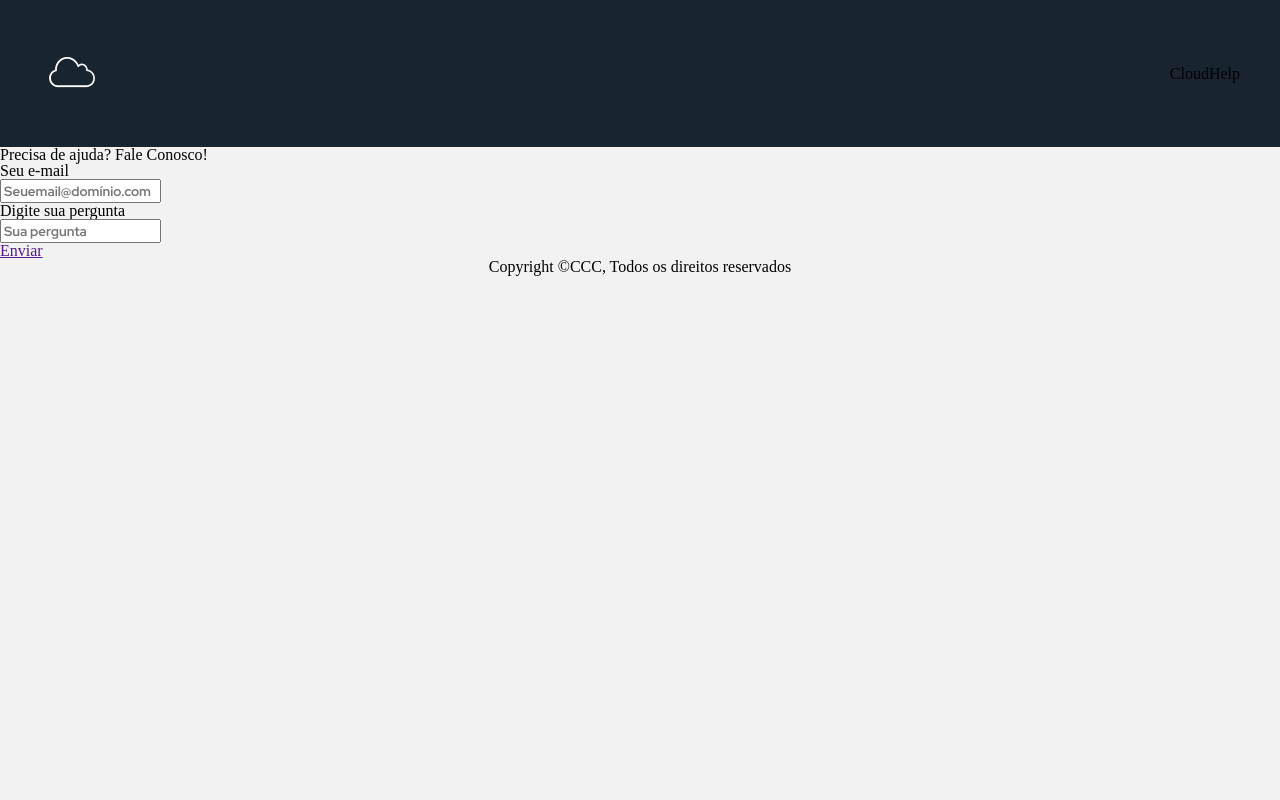
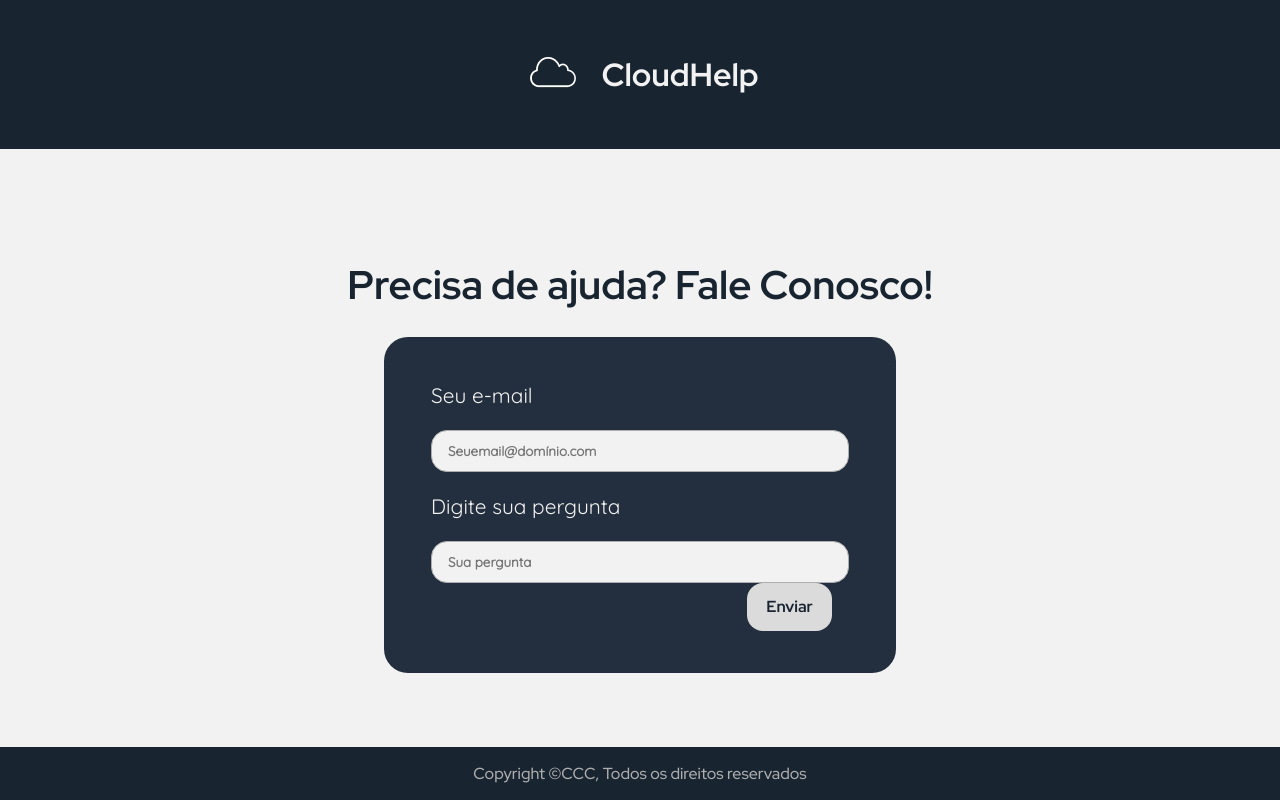
Before and after one commit to Arthur-KF18/Projeto-Portfolio-Create-Cloud-Computing, a plain HTML site: page Assets/templates/ajuda.html in a window 1280 px wide. Drawn offline with Linux system fonts and the light colour scheme.

Commit message:
Página ajuda finalizada

```diff
--- /dev/null
+++ b/Assets/static/ajuda.css
@@ -0,0 +1,87 @@
+@import url('../static/style.css');
+
+.header__ajuda{
+    font-family: var(--fonte-principal);
+    font-weight: var(--fonte-principal-bold);
+    color: var(--branco);
+    font-size: 2rem;
+    display: flex;
+    flex-direction: row;
+    background-color: var(--cor_cinza-principal);
+    padding: 2.5rem;
+    justify-content: center;
+    gap: 1rem;
+    align-items: center;
+}
+
+.ajudaTotal{
+    display: flex;
+    flex-direction: column;
+    justify-content: center;
+    align-items: center;
+    height: 80vh;
+    gap: 2rem;
+}
+
+.ajudaTotal>h2{
+    font-family: var(--fonte-principal);
+    font-weight: var(--fonte-principal-bold);
+    color: var(--cor_cinza-principal);
+    font-size: 2.5rem;
+}
+
+.secaoAjuda{
+    display: flex;
+    flex-direction: column;
+    justify-content: space-between;
+    align-items: center;
+    padding: 3rem 0;
+    background-color: var(--preto-claro);
+    width: 40vw;
+    height: 30vh;
+    border-radius: 1.5rem;
+}
+
+.sa--box{
+    display: flex;
+    flex-direction: column;
+    justify-content: center;
+    align-items: flex-start;
+    gap: 1.5rem;
+}
+
+.sa--box>h4{
+    font-family: var(--fonte-texto-regular);
+    font-weight: var(--fonte-principal-regular);
+    color: var(--branco);
+    font-size: 1.3rem;
+}
+
+.sa--box>input{
+    background-color: var(--branco);
+    font-family: var(--fonte-texto-regular);
+    color: var(--cor_cinza-principal);
+    width: 30vw;
+    height: 2.5rem;
+    border-radius: 1rem;
+    border: 1px solid var(--cor_conteudo);
+    padding: 0 1rem;
+}
+
+.controleBotao{
+    display: flex;
+    flex-direction: row;
+    justify-content: center;
+    align-self: flex-end;
+    padding: 0 4rem;
+    font-family: var(--fonte-principal);
+    font-weight: var(--fonte-principal-bold);
+}
+
+.cb--estilo{
+    text-decoration: none;
+    color: var(--cor_cinza-principal);
+    background-color: var(--cor_cinza-esboco);
+    padding: 1rem 1.2rem;
+    border-radius: 1rem;
+}
--- a/Assets/static/central_login.css
+++ b/Assets/static/central_login.css
@@ -17,7 +17,7 @@
     display: flex;
     justify-content: center;
     align-items: center;
-    height: 77.7vh;
+    height: 80vh;
 }
 .conteudo_central_login{
     display: flex;
@@ -71,7 +71,7 @@
     font-weight: var(--fonte-principal-bold);
     font-size: 1rem;
 }
-.rodape__disclaimer{
+.rodape__login{
     background-color: var(--cor_cinza-principal);
     height: 6.62vh;
     width: 100%;
--- a/Assets/static/style.css
+++ b/Assets/static/style.css
@@ -4,6 +4,8 @@
 @import url('../static/logged_home.css');
 @import url('../static/minha_conta.css');
 @import url('../static/acessar_conta.css');
+@import url('../static/ajuda.css');
+@import url('../static/central_login.css');
 
 html {
     scroll-behavior: smooth;
--- a/Assets/templates/ajuda.html
+++ b/Assets/templates/ajuda.html
@@ -18,30 +18,30 @@
 </head>
 
 <header>
-    <section class="header__secao">
+    <section class="header__ajuda">
         <picture><img src="../static/images/Logo.png" alt="logo.CCC" /></picture>
         <h3>CloudHelp</h3>
     </section>
 </header>
 
 <body>
-    <h2>Precisa de ajuda? Fale Conosco!</h2>
-    <section>
-        <div>
-            <h4>Seu e-mail</h4>
-            <input type="email" placeholder="Seuemail@domínio.com">
-            <h4>Digite sua pergunta</h4>
-            <input type="text" placeholder="Sua pergunta">
-            <div>
-                <a href="">Enviar</a>
+    <section class="ajudaTotal">
+        <h2>Precisa de ajuda? Fale Conosco!</h2>
+        <section class="secaoAjuda">
+            <div class="sa--box">
+                <h4>Seu e-mail</h4>
+                <input type="email" placeholder="Seuemail@domínio.com">
+                <h4>Digite sua pergunta</h4>
+                <input type="text" placeholder="Sua pergunta">
             </div>
-        </div>
+            <div class="controleBotao"><a href="/" class="cb--estilo">Enviar</a></div>
+        </section>
     </section>
 </body>
 
 <footer>
     <div>
-        <h4 class="rodape__disclaimer">Copyright &copy;CCC, Todos os direitos reservados</h4>
+        <h4 class="rodape__disclaimer2">Copyright &copy;CCC, Todos os direitos reservados</h4>
     </div>
 </footer>
 
```
Also changed, not shown: Assets/templates/login.html (+1 -2 lines).
